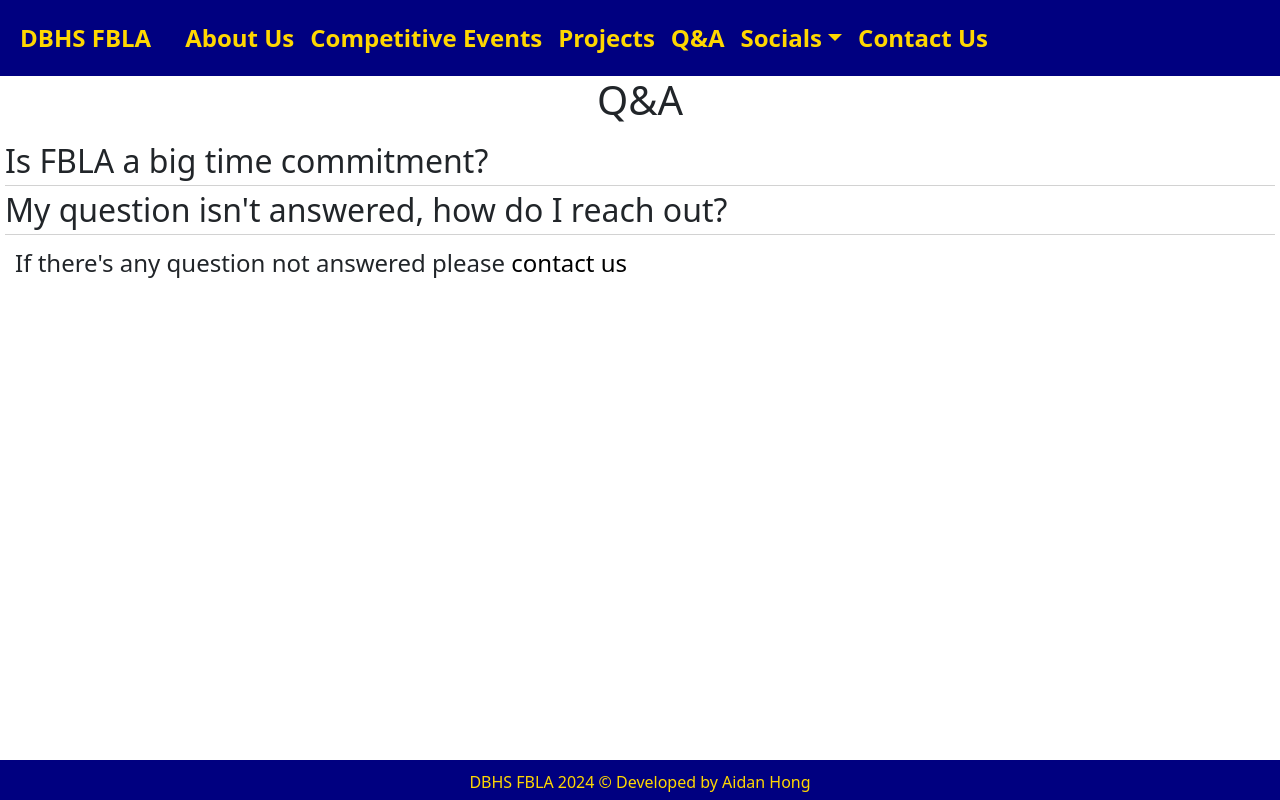
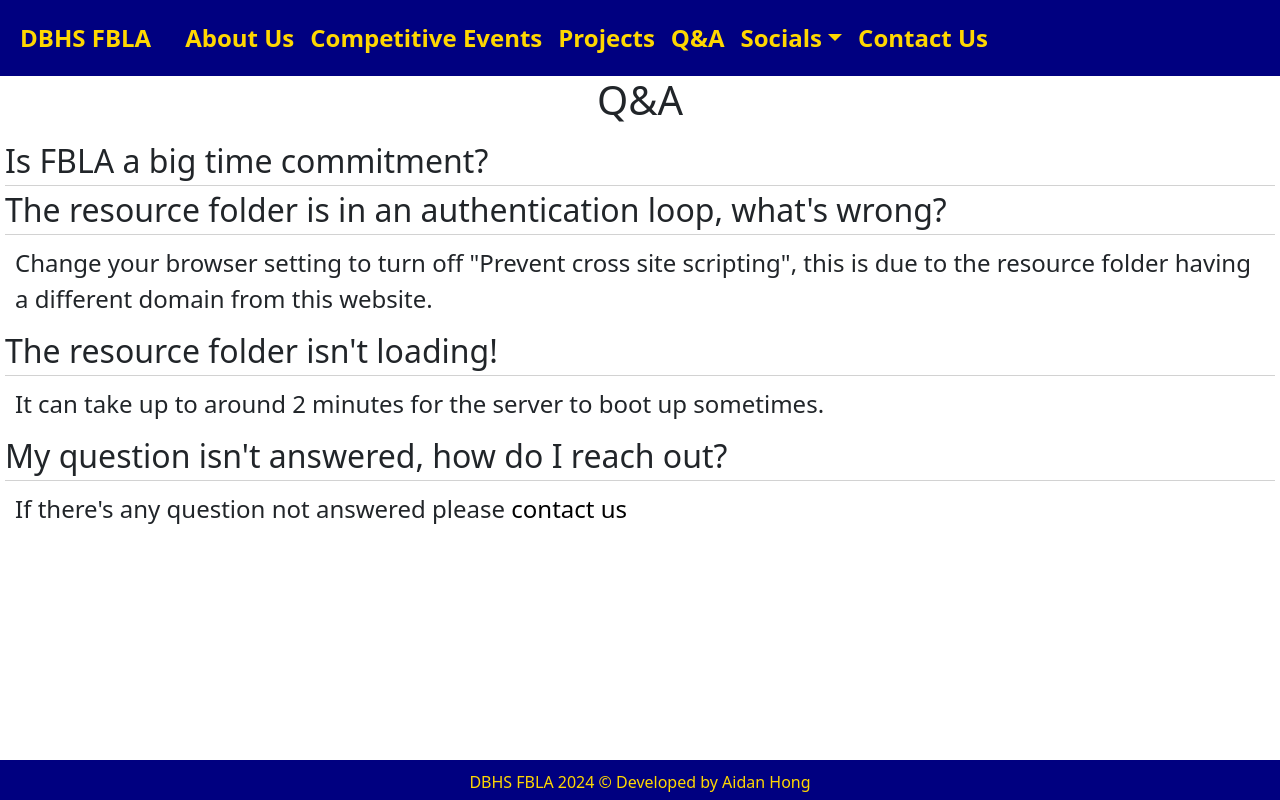
Before and after one commit to GSWForever8/dbhsfbla, a React (Create React App) app in the folder client/: page /qa in a window 1280 px wide. Both pictures are taken after a click on the button "My question isn't answered, how do I reach out?". Built offline with nearby package versions, Linux system fonts and the light colour scheme.

Commit message:
Updated frontend

```diff
--- a/client/src/pages/QA.js
+++ b/client/src/pages/QA.js
@@ -34,7 +34,58 @@
               </div>
             </div>
           </div>
+          <div className="card">
+            <div className="card-header" id="headingTwo">
+              <h5 className="mb-0">
+                <button
+                  className="btn btn-link"
+                  data-toggle="collapse"
+                  data-target="#collapseTwo"
+                  aria-expanded="false"
+                  aria-controls="collapseTwo"
+                >
+                  The resource folder is in an authentication loop, what's wrong?
+                </button>
+              </h5>
+            </div>
 
+            <div
+              id="collapseTwo"
+              className="collapse"
+              aria-labelledby="headingTwo"
+              data-parent="#accordion"
+            >
+              <div className="card-body">
+                Change your browser setting to turn off "Prevent cross site scripting", this is due to the resource folder having a different domain from this website.
+              </div>
+            </div>
+          </div>
+          <div className="card">
+            <div className="card-header" id="headingTwo">
+              <h5 className="mb-0">
+                <button
+                  className="btn btn-link"
+                  data-toggle="collapse"
+                  data-target="#collapseTwo"
+                  aria-expanded="false"
+                  aria-controls="collapseTwo"
+                >
+                  The resource folder isn't loading!
+                </button>
+              </h5>
+            </div>
+
+            <div
+              id="collapseTwo"
+              className="collapse"
+              aria-labelledby="headingTwo"
+              data-parent="#accordion"
+            >
+              <div className="card-body">
+                It can take up to around 2 minutes for the server to boot up sometimes.
+              </div>
+            </div>
+          </div>
           <div className="card">
             <div className="card-header" id="headingTwo">
               <h5 className="mb-0">
--- a/client/src/pages/resources.js
+++ b/client/src/pages/resources.js
@@ -37,6 +37,7 @@
 
 export default function Resources() {
     const [files, setFiles] = useState([]);
+    const [loading, setLoading] = useState(false);
     const [error, setError] = useState(null);
 
     // Define the API URL
@@ -47,10 +48,13 @@
     };
 
     const fetchFiles = async () => {
+      setLoading(true);
         try {
             const response = await axios.get(`${API_URL}/files`, { withCredentials: true });
             setFiles(response.data);
+            setLoading(false);
         } catch (err) {
+            setLoading(false);
             // If unauthorized, redirect to authenticate
             if (err.response && err.response.status === 401) {
                 authenticateUser();
@@ -68,6 +72,7 @@
         <div className="contentwrap">
             <h1>Resources</h1>
             {error && <p>{error}</p>}
+            {loading && <h2>Loading files, please wait</h2>}
             <FileTree files={files} />
         </div>
     );
```
